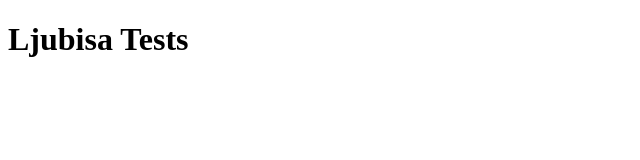
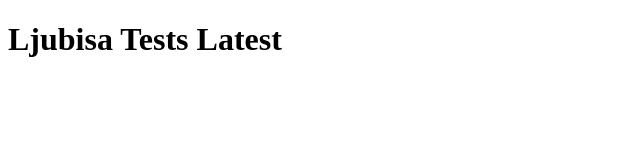
Before and after one commit to ljubisa-dj/rbc-cicd, a plain HTML site: page index.html in a window 1280 px wide. Shown: the whole page, without its empty margins (0-640 px from the left). Drawn offline with Linux system fonts and the light colour scheme.

Commit message:
latest test

```diff
--- a/index.html
+++ b/index.html
@@ -7,6 +7,6 @@
     <title>Ljubisa Cicd</title>
   </head>
   <body>
-    <h1>Ljubisa Tests</h1>
+    <h1>Ljubisa Tests Latest</h1>
   </body>
 </html>
```
